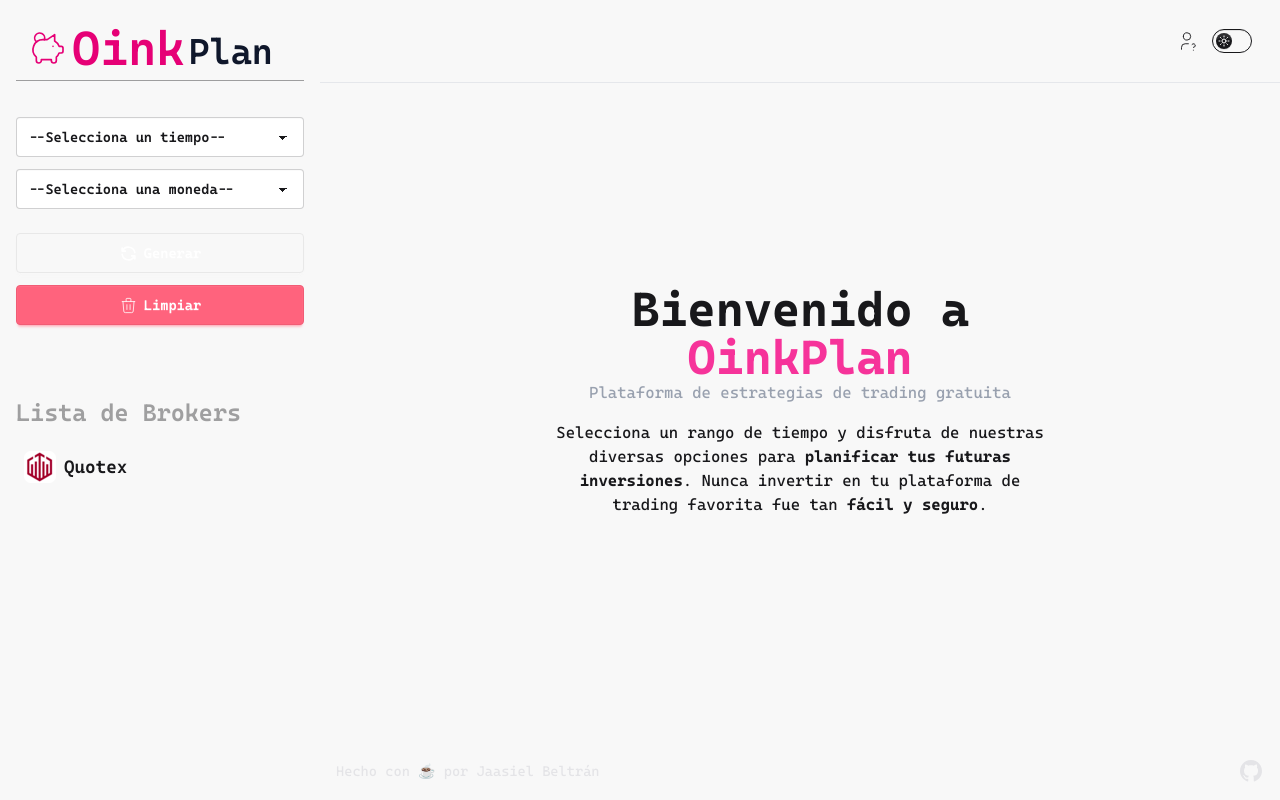
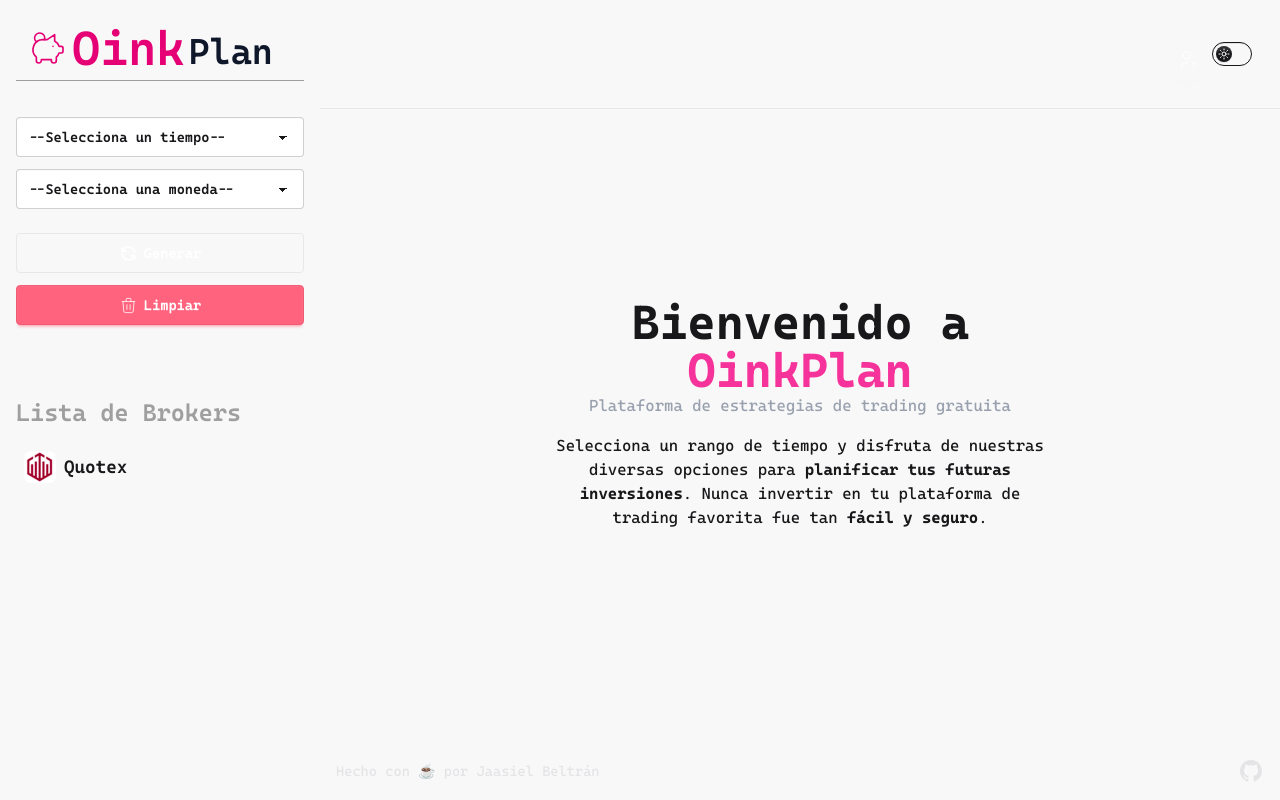
Before and after one commit to jaasidev/oink-plan, a React (Vite) app: page / in a window 1280 px wide. Built offline with nearby package versions, Linux system fonts and the light colour scheme.

Commit message:
fix: corrigiendo señalamientos de sonnar qube

```diff
--- a/src/App.tsx
+++ b/src/App.tsx
@@ -3,6 +3,7 @@ import { PageContent } from './components/sections/PageContent'
 import { SideBar } from './components/sections/SideBar'
 import { useTimeStore } from './context/useTimeStore'
 import { useEffect } from 'react'
+import type { Bloque } from './schemas/estrategia'
 
 function App() {
   const setTime = useTimeStore((state) => state.setTime)
@@ -15,7 +16,7 @@ function App() {
     const previousContador = sessionStorage.getItem('contador')
     if (previousContador && previousTime) {
       setTime(JSON.parse(previousTime))
-      setContador(parseInt(previousContador))
+      setContador(Number.parseInt(previousContador) as Bloque)
       setEstrategias()
       updateVelas()
     }
--- a/src/components/Header/Header.tsx
+++ b/src/components/Header/Header.tsx
@@ -1,4 +1,5 @@
-import { ThemeSwitch } from "../controllers/ThemeSwitch";
+import { Button } from '../buttons/button'
+import { ThemeSwitch } from '../controllers/ThemeSwitch'
 
 export function Header() {
   return (
@@ -24,34 +25,35 @@ export function Header() {
           <path d='M4 18l16 0' />
         </svg>
       </label>
-      <div className="flex items-center">
-        <button className="me-3 cursor-pointer p-0.5 border-0 outline-0" onClick={() => {
-          const modal = document.getElementById('my_modal_1')
-          if (modal && modal instanceof HTMLDialogElement) modal.showModal()
-        }}>
-
-          <svg aria-hidden="true"
-            xmlns="http://www.w3.org/2000/svg"
-            width="22"
-            height="22"
-            viewBox="0 0 24 24"
-            fill="none"
-            stroke="currentColor"
-            strokeWidth="1"
-            strokeLinecap="round"
-            strokeLinejoin="round"
+      <div className='flex items-center'>
+        <Button
+          className='me-3 cursor-pointer p-0.5 border-0 outline-0'
+          variant=''
+          action={() => {
+            const modal = document.getElementById('my_modal_1')
+            if (modal && modal instanceof HTMLDialogElement) modal.showModal()
+          }}
+        >
+          <svg
+            aria-hidden='true'
+            xmlns='http://www.w3.org/2000/svg'
+            width='22'
+            height='22'
+            viewBox='0 0 24 24'
+            fill='none'
+            stroke='currentColor'
+            strokeWidth='1'
+            strokeLinecap='round'
+            strokeLinejoin='round'
           >
-            <path d="M8 7a4 4 0 1 0 8 0a4 4 0 0 0 -8 0" />
-            <path d="M6 21v-2a4 4 0 0 1 4 -4h3.5" />
-            <path d="M19 22v.01" />
-            <path d="M19 19a2.003 2.003 0 0 0 .914 -3.782a1.98 1.98 0 0 0 -2.414 .483" />
+            <path d='M8 7a4 4 0 1 0 8 0a4 4 0 0 0 -8 0' />
+            <path d='M6 21v-2a4 4 0 0 1 4 -4h3.5' />
+            <path d='M19 22v.01' />
+            <path d='M19 19a2.003 2.003 0 0 0 .914 -3.782a1.98 1.98 0 0 0 -2.414 .483' />
           </svg>
-
-        </button>
+        </Button>
         <ThemeSwitch />
       </div>
-
-
     </header>
   )
 }
--- a/src/components/sections/SideBar.tsx
+++ b/src/components/sections/SideBar.tsx
@@ -1,11 +1,10 @@
-
 import { FormSide } from '../FormSide/FormSIde'
 
 export function SideBar() {
   return (
     <ul className='menu bg-base-200 text-base-content min-h-full w-80 p-4'>
       <li className='menu-title border-b'>
-        <a className=' text-5xl text-pink-600 flex gap-1 items-center' href='#'>
+        <a className=' text-5xl text-pink-600 flex gap-1 items-center' href='/'>
           <svg
             xmlns='http://www.w3.org/2000/svg'
             width='40'
```
